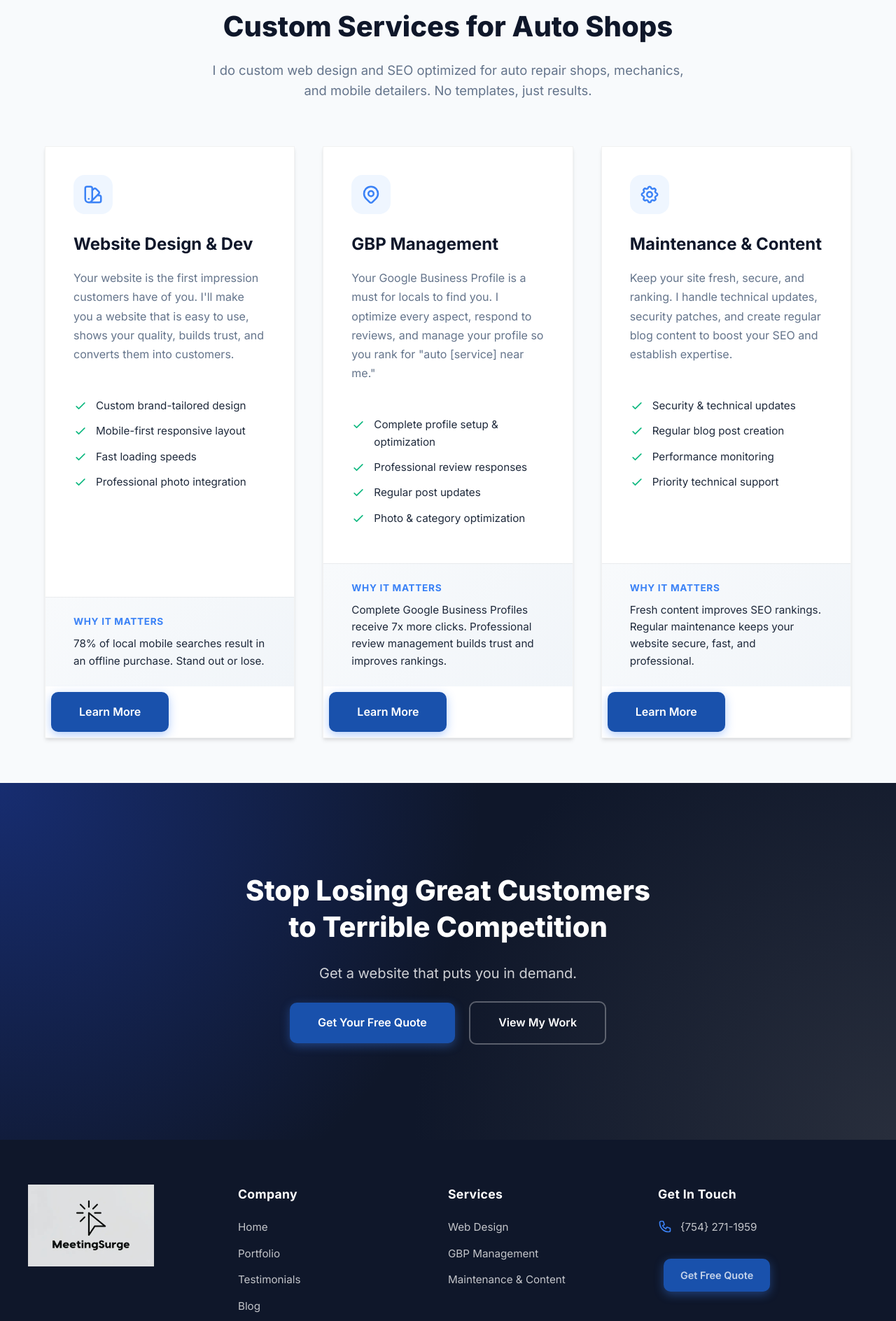
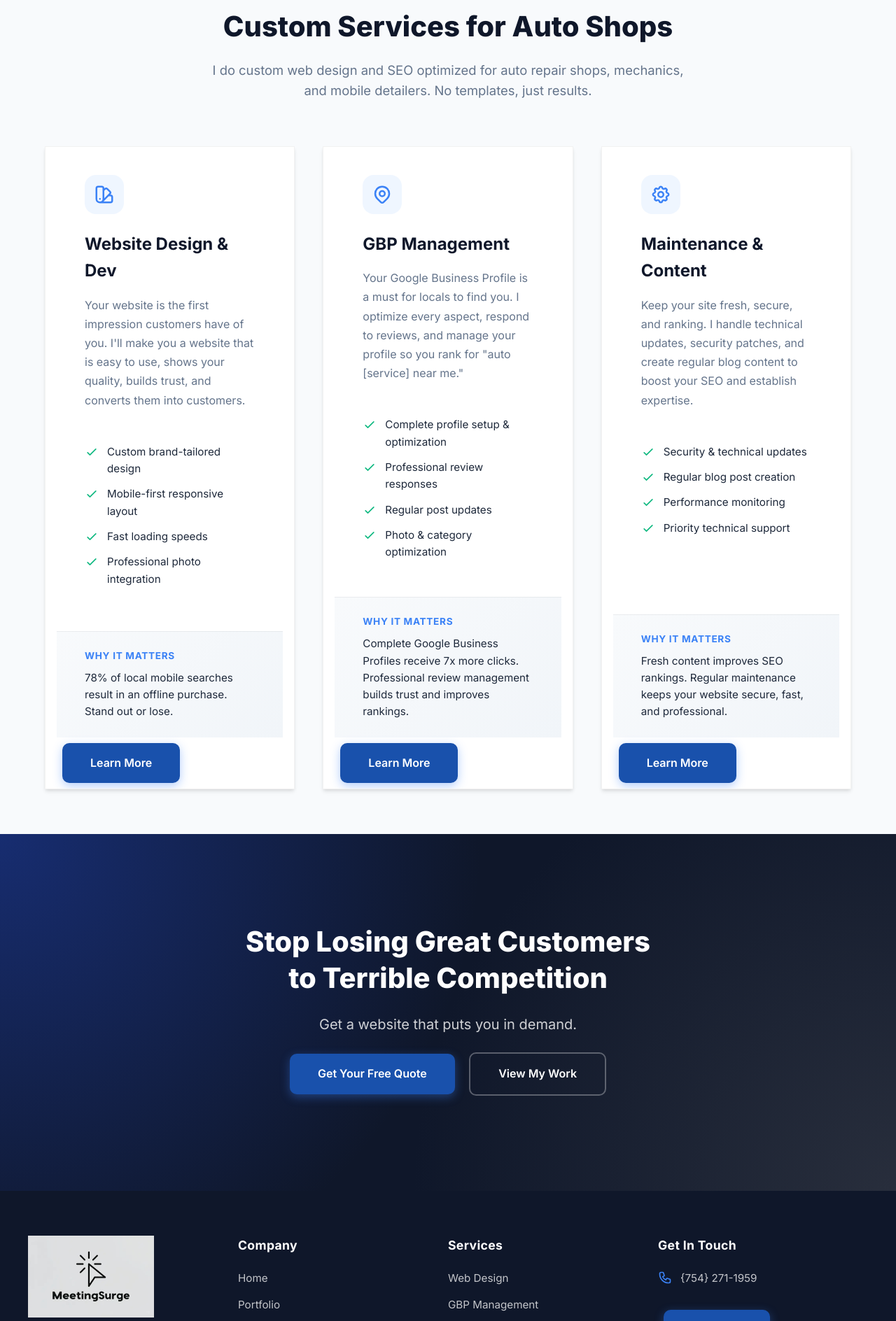
Before and after one commit to JamesBrownR/MeetingSurge, a Jekyll site: the page built from services/index.html, in a window 1280 px wide. Shown: the part 493-2381 px from the top of the page at 70% size. Built offline with Jekyll 4.4.1, drawn with Linux system fonts in a browser that asks for light colours.

Commit message:
Update index.html

```diff
--- a/services/index.html
+++ b/services/index.html
@@ -41,7 +41,7 @@ description: Professional web design services for auto repair shops... custom we
     .service-card {
       background: var(--surface);
 
-      padding: 0;
+      padding: 0 1rem;
       box-shadow: var(--shadow-md);
       border: var(--card-border);
       transition: all 0.4s cubic-bezier(0.4, 0, 0.2, 1);
```
